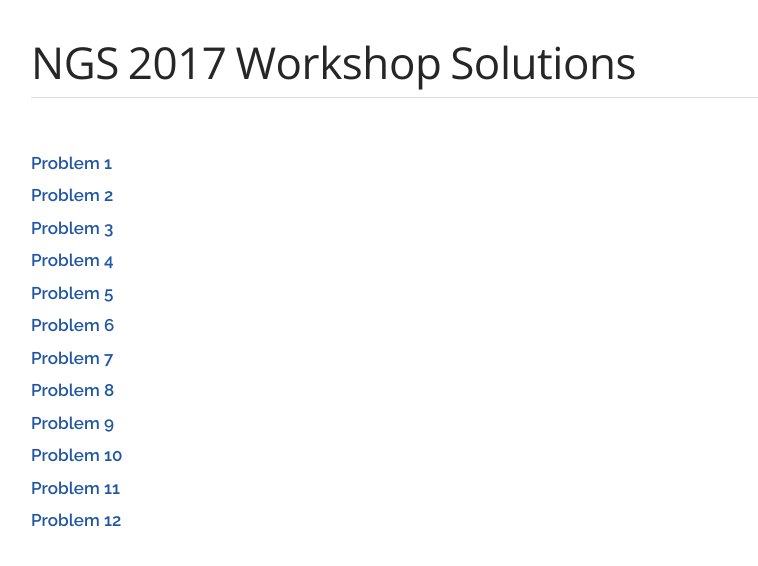
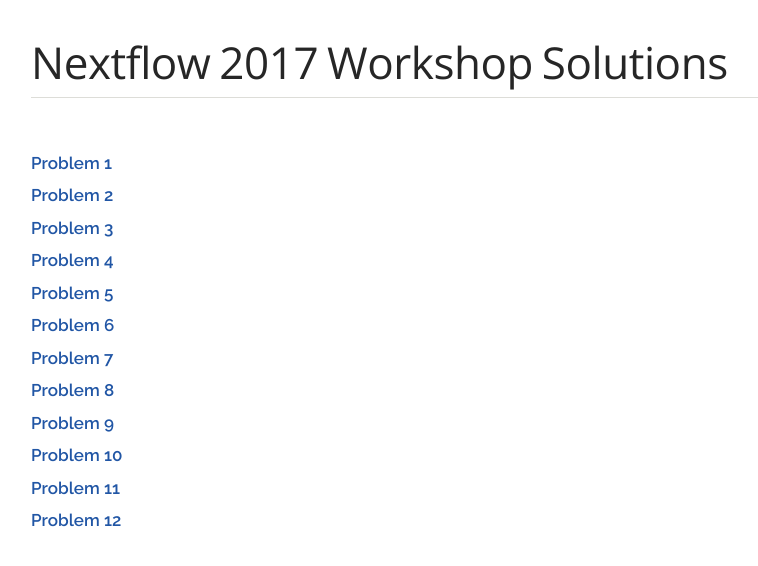
Before and after one commit to nextflow-io/hack17-varcall, a plain HTML site: page docs/solutions/index.html in a window 1280 px wide. Shown: the whole page, without its empty margins (124-882 px from the left). Drawn offline with nearby package versions, Linux system fonts and the light colour scheme; a web font is replaced by a local one.

Commit message:
Fixed solution header

```diff
--- a/docs/solutions/index.html
+++ b/docs/solutions/index.html
@@ -5,13 +5,13 @@
 <!--[if IE]><meta http-equiv="X-UA-Compatible" content="IE=edge"><![endif]-->
 <meta name="viewport" content="width=device-width, initial-scale=1.0">
 <meta name="generator" content="Asciidoctor 1.5.6.1">
-<title>NGS 2017 Workshop Solutions</title>
+<title>Nextflow 2017 Workshop Solutions</title>
 <link rel="stylesheet" href="../css/crg.css">
 <link rel="stylesheet" href="https://cdnjs.cloudflare.com/ajax/libs/font-awesome/4.6.3/css/font-awesome.min.css">
 </head>
 <body class="article">
 <div id="header">
-<h1>NGS 2017 Workshop Solutions</h1>
+<h1>Nextflow 2017 Workshop Solutions</h1>
 </div>
 <div id="content">
 <div class="dlist">
```
Also changed, not shown: 2 other files.
